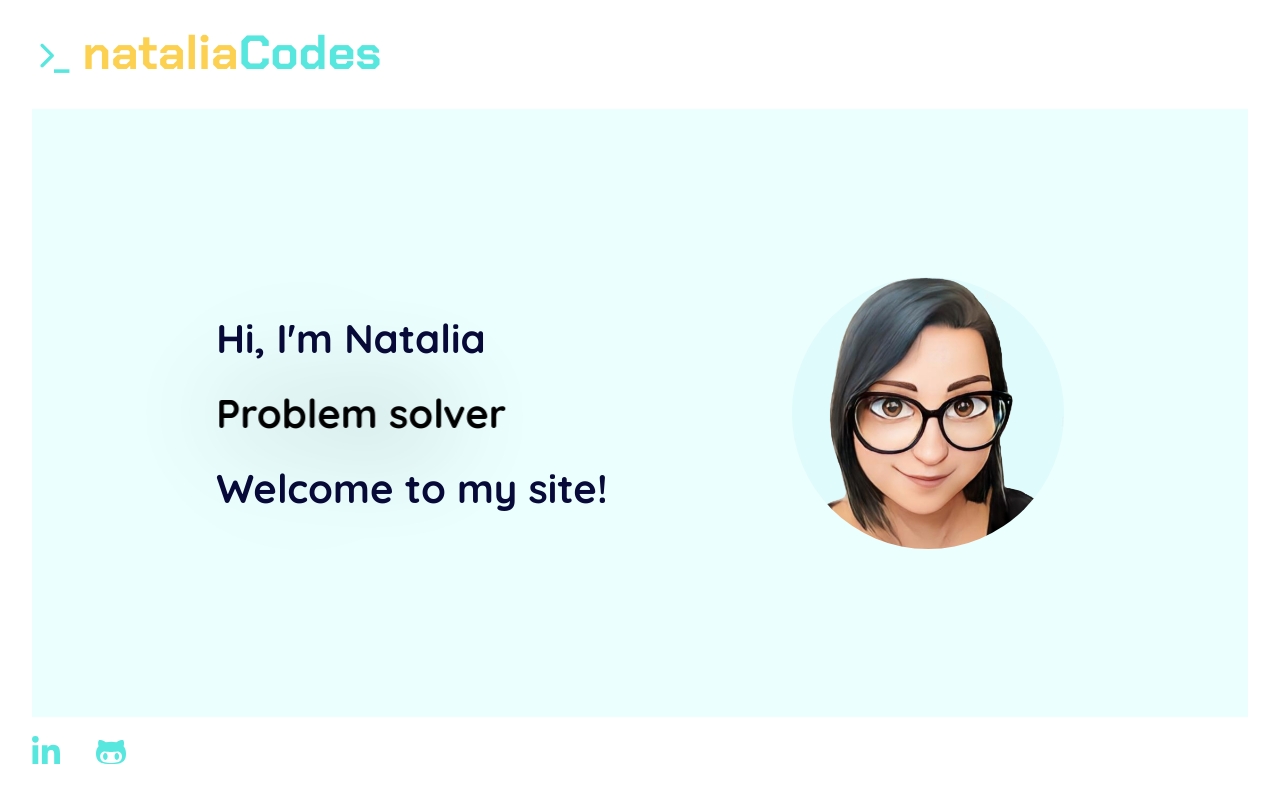
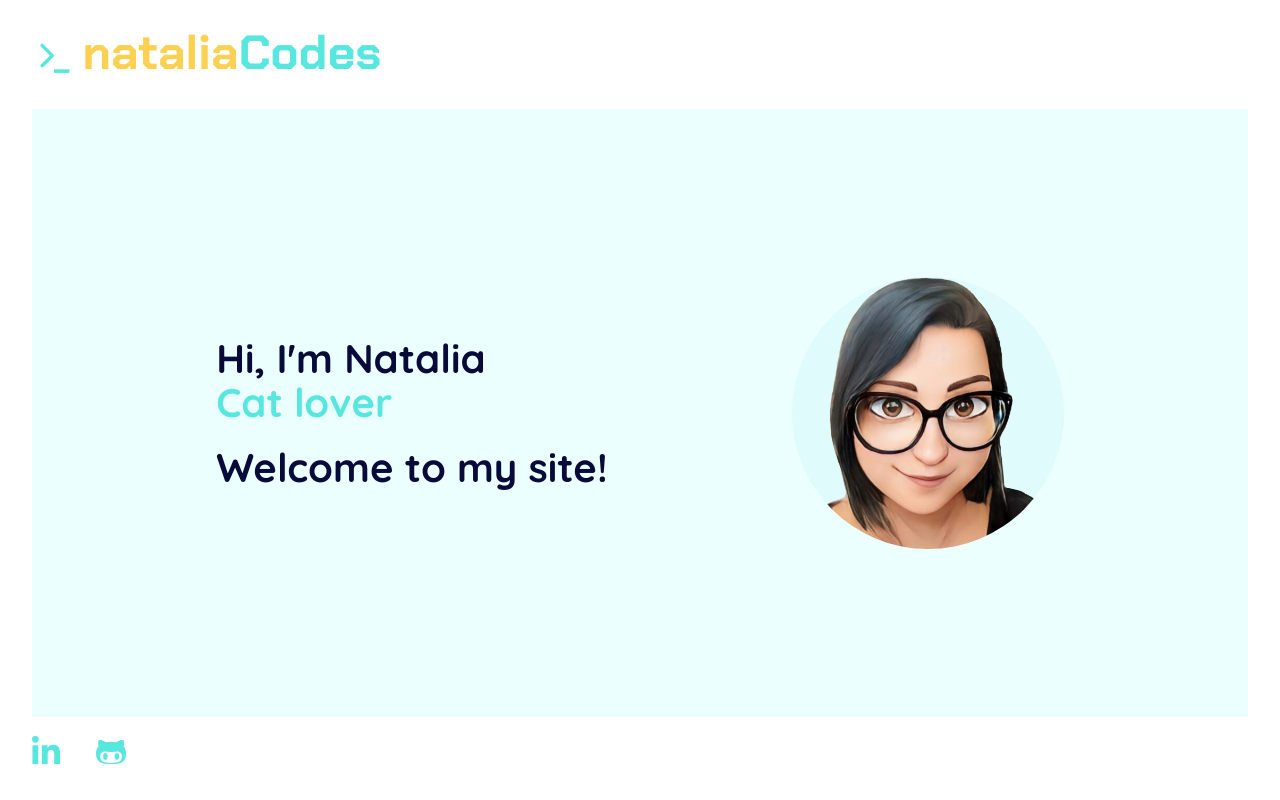
Before and after one commit to nataliaCodes/portfolio, a React (Create React App) app: page / in a window 1280 px wide. Built offline with nearby package versions, Linux system fonts and the light colour scheme.

Commit message:
Change home page animation

```diff
--- a/src/pages/Home/Home.jsx
+++ b/src/pages/Home/Home.jsx
@@ -7,12 +7,14 @@ export default function Home() {
       <div className="intro-text largest-text bold">
         <div>Hi, I'm Natalia</div>
         <div className='changing-text'>
-          <span>Web developer</span>
-          <span>Team player</span>
-          <span>Tree hugger</span>
-          <span>Problem solver</span>
-          <span>Cat lover</span>
-          <span>Fast learner</span>
+          <ul>
+            <li>Web developer</li>
+            <li>Team player</li>
+            <li>Tree hugger</li>
+            <li>Problem solver</li>
+            <li>Cat lover</li>
+            <li>Fast learner</li>
+          </ul>
         </div>
         <div>Welcome to my site!</div>
       </div>
--- a/src/pages/Home/Home.scss
+++ b/src/pages/Home/Home.scss
@@ -5,46 +5,19 @@
   .intro-text {
     color: $darkBlue;
 
-    div {
-      margin: 1em 0;
-    }
+    .changing-text {
+      height: 3.7rem;
+      color: $mediumBlue;
+      overflow: hidden;
 
-    .changing-text {
-      filter: contrast(15);
-      height: .5em;
+      ul {
+        margin: 0;
+        padding: 0;
+        animation: change 12s infinite;
 
-      span {
-        position: absolute;
-        top: 50%;
-        left: 50%;
-        transform: translate(-50%, -50%);
-        animation: switch 9s infinite ease-in-out;
-        min-width: 100%;
-        margin: auto;
-      }
-
-      span:nth-child(1) {
-        animation-delay: -8.5s;
-      }
-
-      span:nth-child(2) {
-        animation-delay: -7s;
-      }
-
-      span:nth-child(3) {
-        animation-delay: -5.5s;
-      }
-
-      span:nth-child(4) {
-        animation-delay: -4s;
-      }
-
-      span:nth-child(5) {
-        animation-delay: -2.5s;
-      }
-
-      span:nth-child(6) {
-        animation-delay: -1s;
+        li {
+          height: 3.7rem;
+        }
       }
     }
   }
--- a/src/styles/Animations.scss
+++ b/src/styles/Animations.scss
@@ -27,3 +27,93 @@
     opacity: 0;
   }
 }
+
+@keyframes change {
+
+  0%,
+  9%,
+  100% {
+    transform: translate3d(0, 0, 0);
+  }
+
+  18% {
+    transform: translate3d(0, -17%, 0);
+  }
+
+  27% {
+    transform: translate3d(0, -33.5%, 0);
+  }
+
+  36% {
+    transform: translate3d(0, -50%, 0);
+  }
+
+  45% {
+    transform: translate3d(0, -67.5%, 0);
+  }
+
+  54% {
+    transform: translate3d(0, -84.5%, 0);
+  }
+
+  63% {
+    transform: translate3d(0, -67.5%, 0);
+  }
+
+  72% {
+    transform: translate3d(0, -50%, 0);
+  }
+
+  81% {
+    transform: translate3d(0, -33.5%, 0);
+  }
+
+  90% {
+    transform: translate3d(0, -17%, 0);
+  }
+}
+
+@-webkit-keyframes change {
+
+  0%,
+  9%,
+  100% {
+    transform: translate3d(0, 0, 0);
+  }
+
+  18% {
+    transform: translate3d(0, -16%, 0);
+  }
+
+  27% {
+    transform: translate3d(0, -33%, 0);
+  }
+
+  36% {
+    transform: translate3d(0, -50%, 0);
+  }
+
+  45% {
+    transform: translate3d(0, -68%, 0);
+  }
+
+  54% {
+    transform: translate3d(0, -85%, 0);
+  }
+
+  63% {
+    transform: translate3d(0, -68%, 0);
+  }
+
+  72% {
+    transform: translate3d(0, -50%, 0);
+  }
+
+  81% {
+    transform: translate3d(0, -33%, 0);
+  }
+
+  90% {
+    transform: translate3d(0, -16%, 0);
+  }
+}
```
